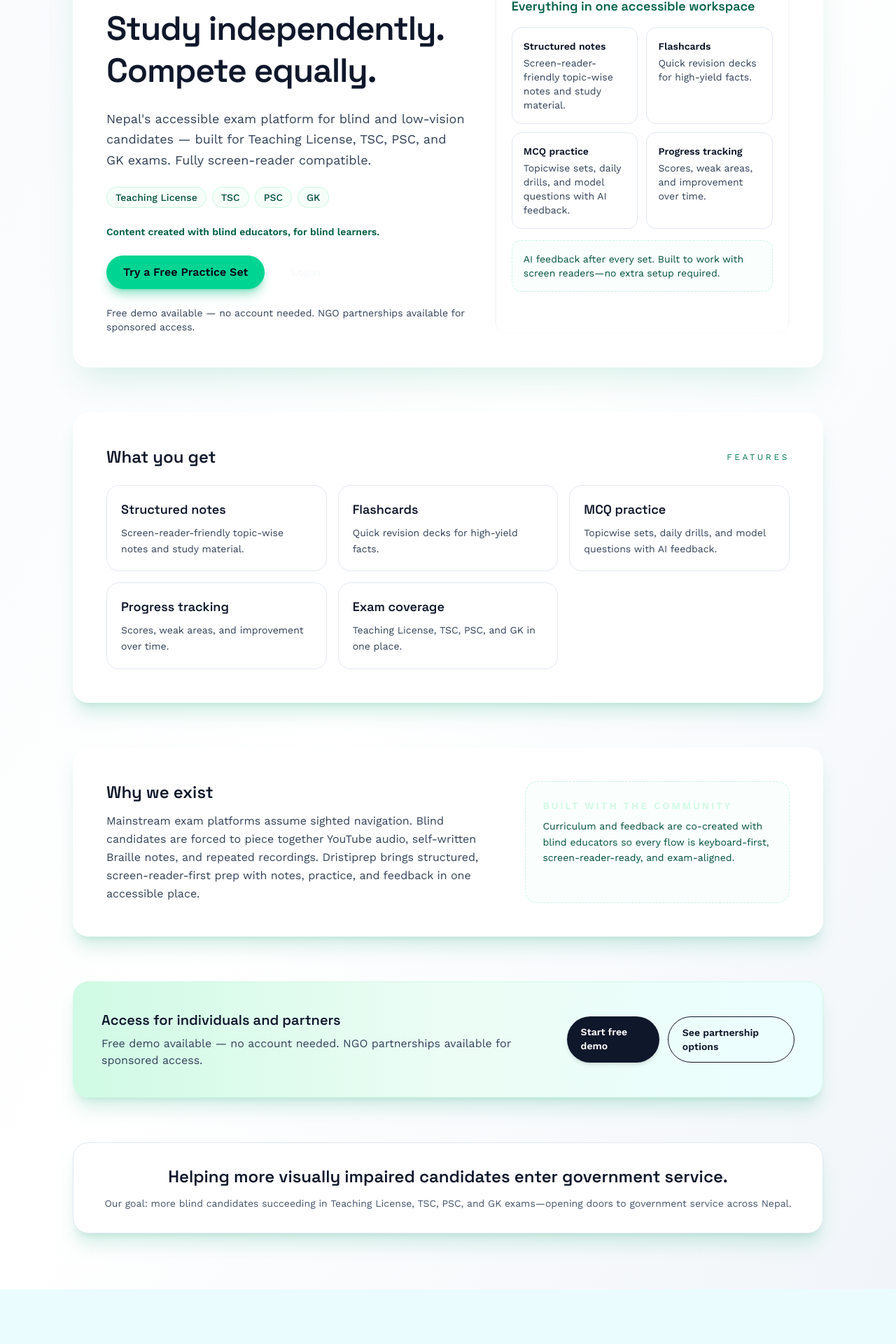
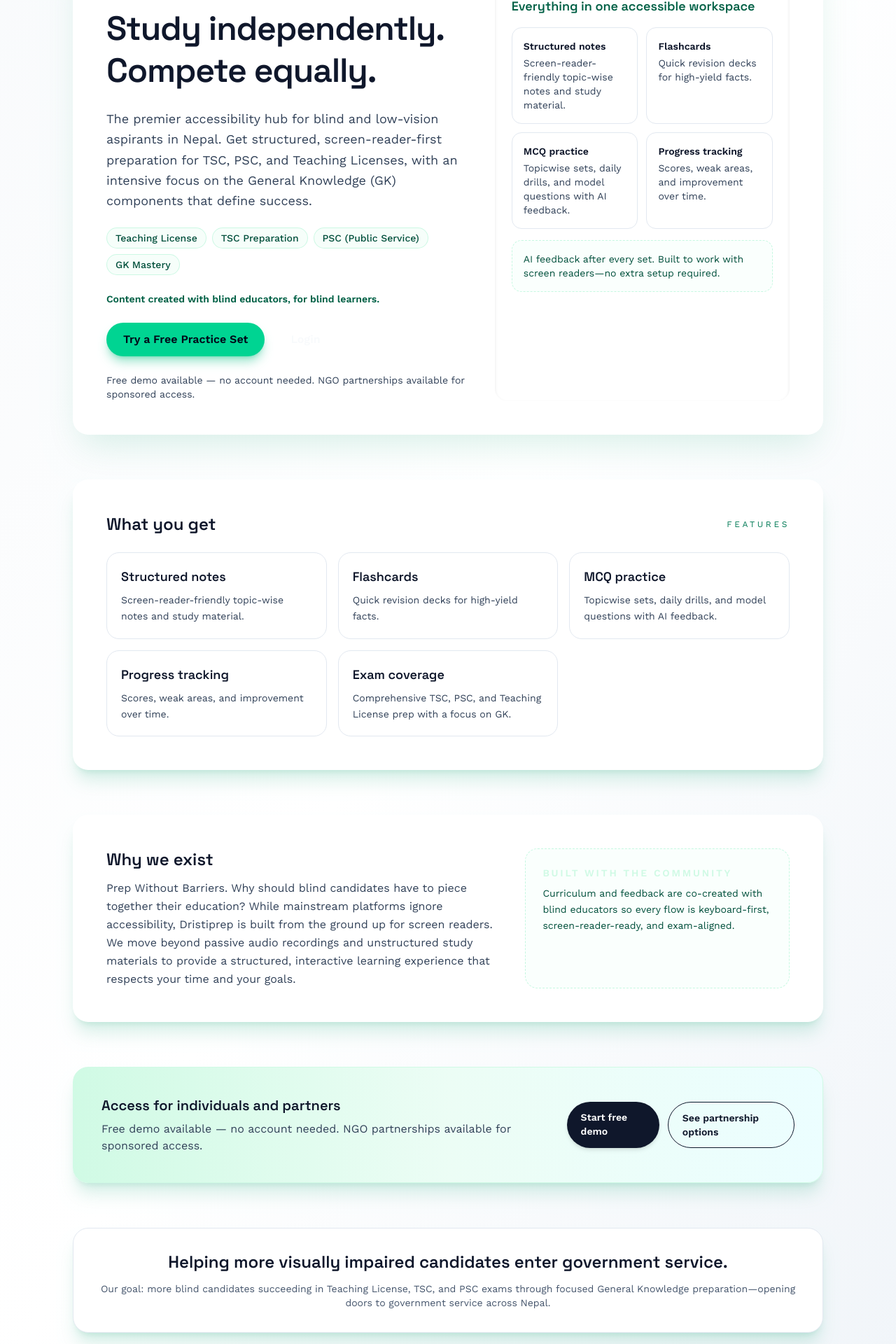
Before and after one commit to DhakalDebindra/drishti-prep, a Next.js app: page / in a window 1280 px wide. Shown: the part 257-2177 px from the top of the page at 70% size. Before the commit the page ends 2099 px from the top, so only its background shows below. Built offline with nearby package versions, Linux system fonts and the light colour scheme.

Commit message:
docs: improve homepage content with goal-aligned messaging and GK focus

```diff
--- a/src/app/page.tsx
+++ b/src/app/page.tsx
@@ -9,11 +9,11 @@
 const content = {
   headline: "Study independently. Compete equally.",
   subheadline:
-    "Nepal's accessible exam platform for blind and low-vision candidates — built for Teaching License, TSC, PSC, and GK exams. Fully screen-reader compatible.",
+    "The premier accessibility hub for blind and low-vision aspirants in Nepal. Get structured, screen-reader-first preparation for TSC, PSC, and Teaching Licenses, with an intensive focus on the General Knowledge (GK) components that define success.",
   trust: "Content created with blind educators, for blind learners.",
   pricing: "Free demo available — no account needed. NGO partnerships available for sponsored access.",
   impact: "Helping more visually impaired candidates enter government service.",
-  why: "Mainstream exam platforms assume sighted navigation. Blind candidates are forced to piece together YouTube audio, self-written Braille notes, and repeated recordings. Dristiprep brings structured, screen-reader-first prep with notes, practice, and feedback in one accessible place.",
+  why: "Prep Without Barriers. Why should blind candidates have to piece together their education? While mainstream platforms ignore accessibility, Dristiprep is built from the ground up for screen readers. We move beyond passive audio recordings and unstructured study materials to provide a structured, interactive learning experience that respects your time and your goals.",
   features: [
     {
       title: "Structured notes",
@@ -33,10 +33,10 @@
     },
     {
       title: "Exam coverage",
-      description: "Teaching License, TSC, PSC, and GK in one place.",
+      description: "Comprehensive TSC, PSC, and Teaching License prep with a focus on GK.",
     },
   ],
-  exams: ["Teaching License", "TSC", "PSC", "GK"],
+  exams: ["Teaching License", "TSC Preparation", "PSC (Public Service)", "GK Mastery"],
 };
 
 const navLinks = [
@@ -307,7 +307,7 @@
           <section className={`rounded-3xl border p-8 text-center shadow-xl shadow-emerald-600/15 backdrop-blur ${palette.panelStrong}`}>
             <h2 className={`text-2xl font-semibold ${palette.headingText}`}>{content.impact}</h2>
             <p className={`mt-3 text-sm ${palette.mutedText}`}>
-              Our goal: more blind candidates succeeding in Teaching License, TSC, PSC, and GK exams—opening doors to government service across Nepal.
+              Our goal: more blind candidates succeeding in Teaching License, TSC, and PSC exams through focused General Knowledge preparation—opening doors to government service across Nepal.
             </p>
           </section>
         </main>
```
